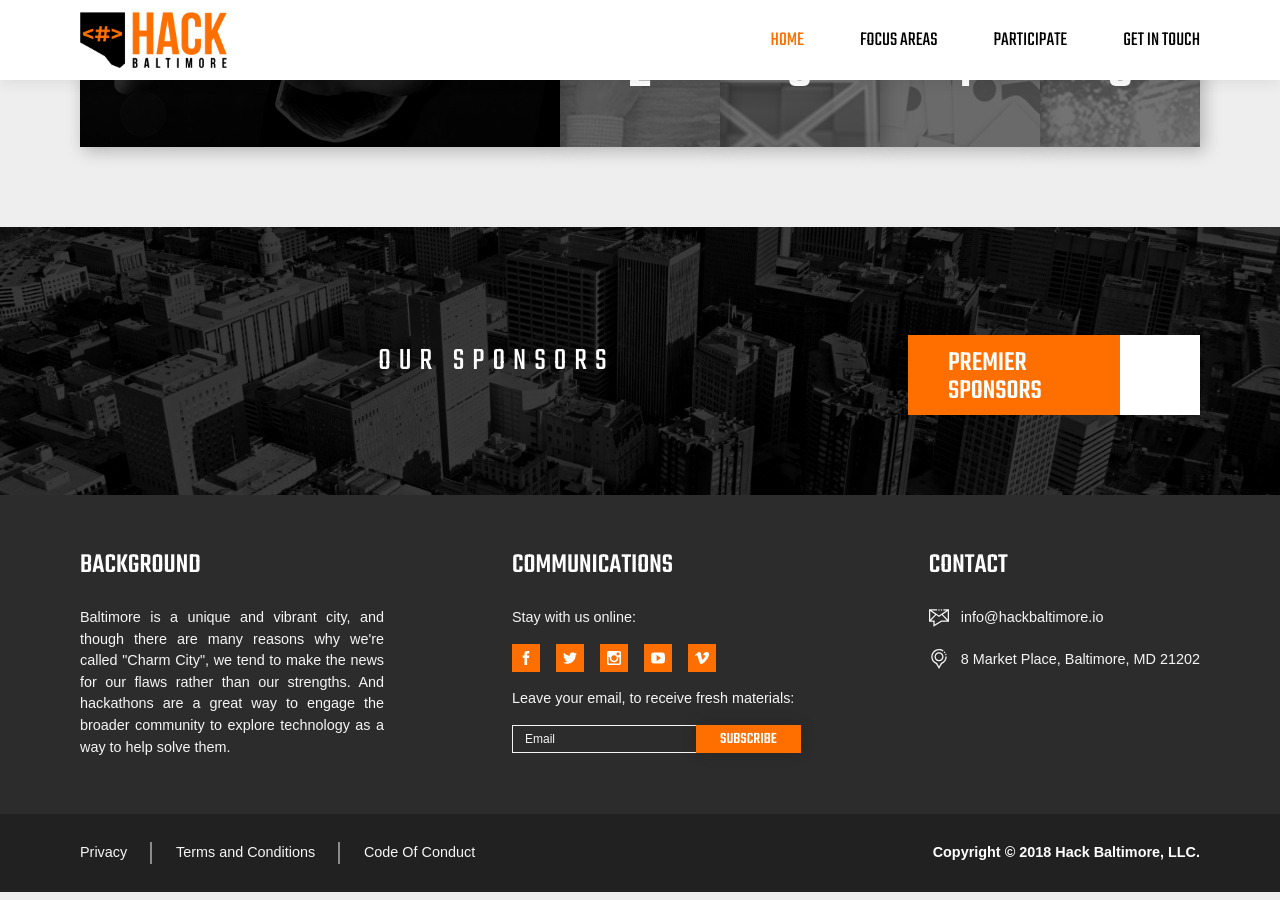
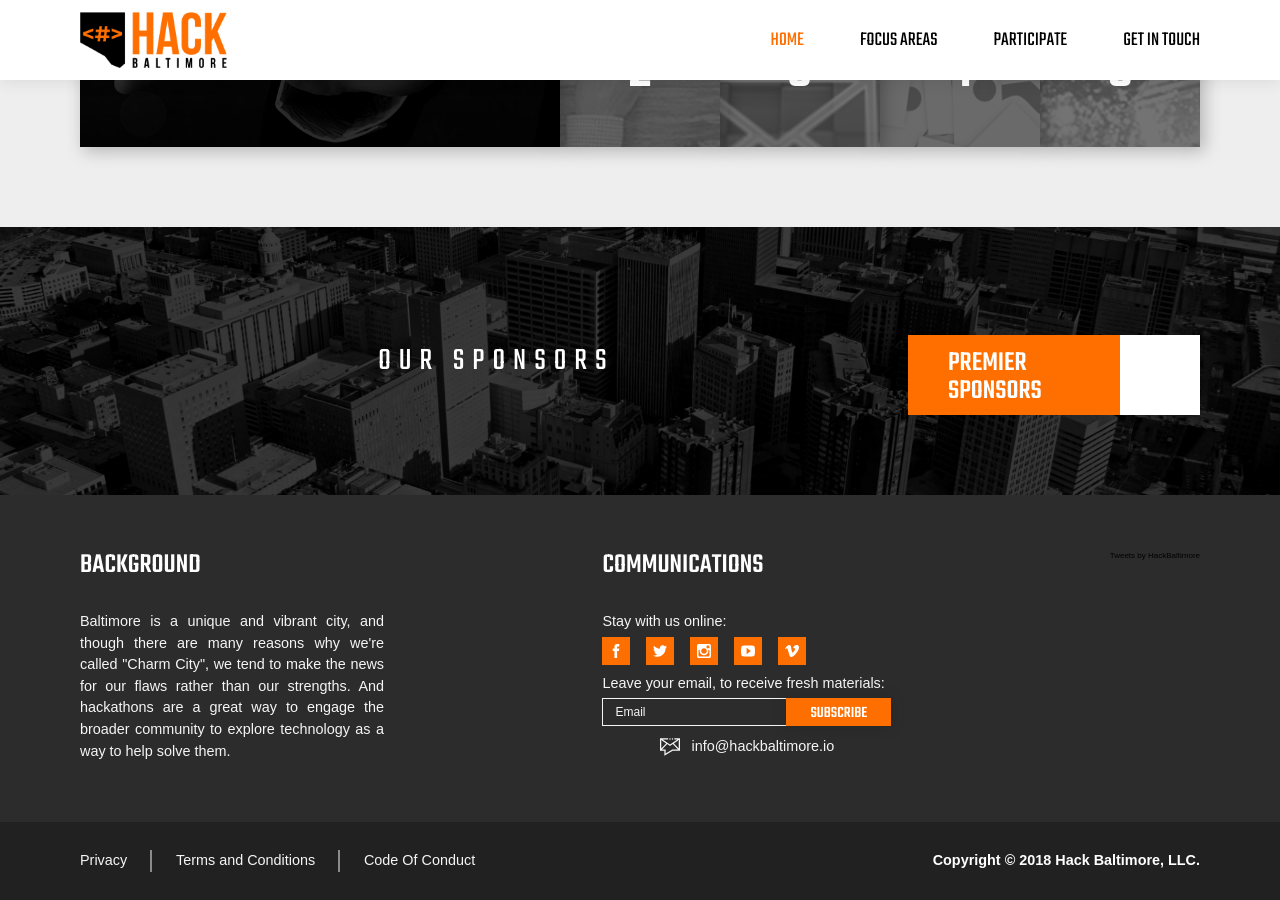
Before and after one commit to BaltimoreCity/HackBaltimore, a Jekyll site: the page built from index.html, in a window 1280 px wide and 900 px high, scrolled down 4848 px. Built offline with Jekyll 4.4.1, drawn with Linux system fonts in a browser that asks for light colours; some web fonts are replaced; comment, search, counter and statistics services are not loaded.

Commit message:
Added twitter feed to footer

```diff
--- a/_layouts/default.html
+++ b/_layouts/default.html
@@ -150,30 +150,24 @@
                     </a>
                 </li>
               </ul>
-              <p class="footer__p">Leave your email, to receive fresh materials:</p>
+              <p class="footer__p footer__email">Leave your email, to receive fresh materials:</p>
               <form action="https://hackbaltimore.us19.list-manage.com/subscribe/post" method="POST" class="footer__form">
                 <input type="hidden" name="u" value="006d88fcdbf6654ee1b449bfa">
                 <input type="hidden" name="id" value="8e27dbd85e">
                 <input type="text" class="footer__form_input" placeholder="Email" name="MERGE0" id="MERGE0" required>
                 <button type="submit" class="footer__form_button button">Subscribe</button>
               </form>
-            </div>
-          </div>
-          <div class="footer__item">
-            <h3 class="footer__h3">Contact</h3>
-            <div class="footer__contact_data">
-              <a href="mailto:info@hackbaltimore.io" class="footer__contact_link footer__p" target="_blank" rel="noopener">
+              <a href="mailto:info@hackbaltimore.io" class="footer__contact_link footer__p footer__email-link" target="_blank" rel="noopener">
                 <svg class="footer__p_pic">
                   <use xlink:href="icons/icons.svg#footer-mail" />
                 </svg>
                 info@hackbaltimore.io
               </a>
-              <a href="https://www.google.ru/maps/place/8+Market+Pl,+Baltimore,+MD+21202,+USA/@39.2893928,-76.6093619,17z/data=!3m1!4b1!4m5!3m4!1s0x89c8049d2eff303d:0x3741222c263827a9!8m2!3d39.2893928!4d-76.6071732?hl=en" class="footer__contact_link footer__p" target="_blank" rel="noopener">
-                <svg class="footer__p_pic">
-                  <use xlink:href="icons/icons.svg#footer-location" />
-                </svg>
-                8 Market Place, Baltimore, MD 21202
-              </a>
+            </div>
+          </div>
+          <div class="footer__item twitter-item">
+            <div class="footer__contact_data">
+              <a class="twitter-timeline" data-width="300" data-height="300" data-theme="light" data-link-color="#FAB81E" href="https://twitter.com/HackBaltimore?ref_src=twsrc%5Etfw">Tweets by HackBaltimore</a> <script async src="https://platform.twitter.com/widgets.js" charset="utf-8"></script>
             </div>
           </div>
         </div>
--- a/css/style.css
+++ b/css/style.css
@@ -955,7 +955,7 @@
     display: flex;
     flex: 1 0 auto;
     flex-direction: column;
-    justify-content: space-between;
+    justify-content: normal;
 }
 
 .footer__contact_data {
@@ -970,6 +970,15 @@
     font: 400 1.8rem / 1.5 'Muli', sans-serif;
     color: #F5F5F5;
     fill: #F5F5F5;
+    margin: .5rem 0rem;
+}
+
+.footer__email {
+  margin-top: 1rem;
+}
+
+.footer__email-link{
+  justify-content: center;
 }
 
 .footer__item:first-of-type .footer__p {
@@ -2038,6 +2047,11 @@
       padding-bottom: 140pt;
     }
 
+    .twitter-timeline {
+      display:none;
+      visibility: hidden;
+    }
+
 }
 
 @media screen and (max-width : 480px) {
@@ -2045,6 +2059,11 @@
     html {
         font-size: 6px;
     }
+    .twitter-timeline {
+      display:none;
+      visibility: hidden;
+    }
+
 }
 
 @media screen and (max-width : 420px) {
@@ -2052,6 +2071,7 @@
     html {
         font-size: 4.25px;
     }
+
 }
 
 @media screen and (max-width : 380px) {
@@ -2059,6 +2079,7 @@
     html {
         font-size: 3.75px;
     }
+
 }
 
 @media screen and (max-width : 320px) {
@@ -2066,4 +2087,5 @@
     html {
         font-size: 3.25px;
     }
-}
+
+}
```
